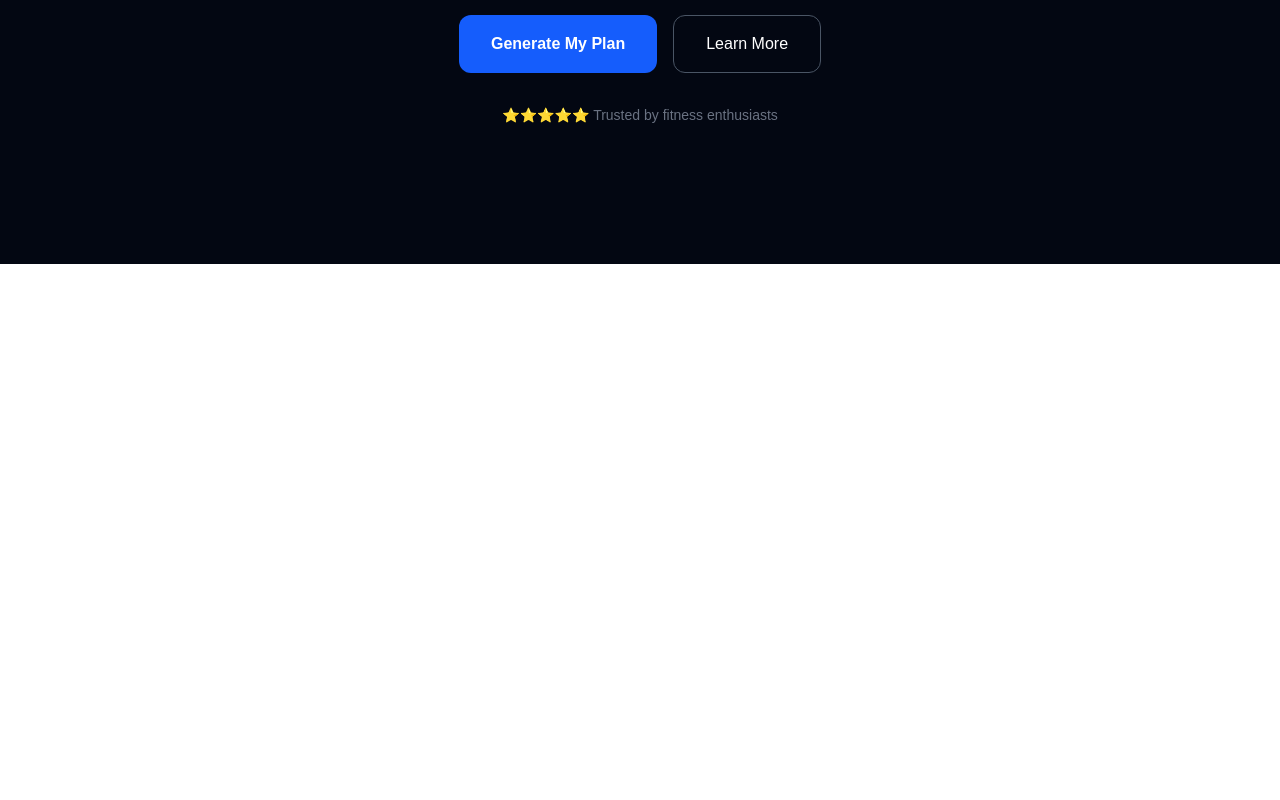
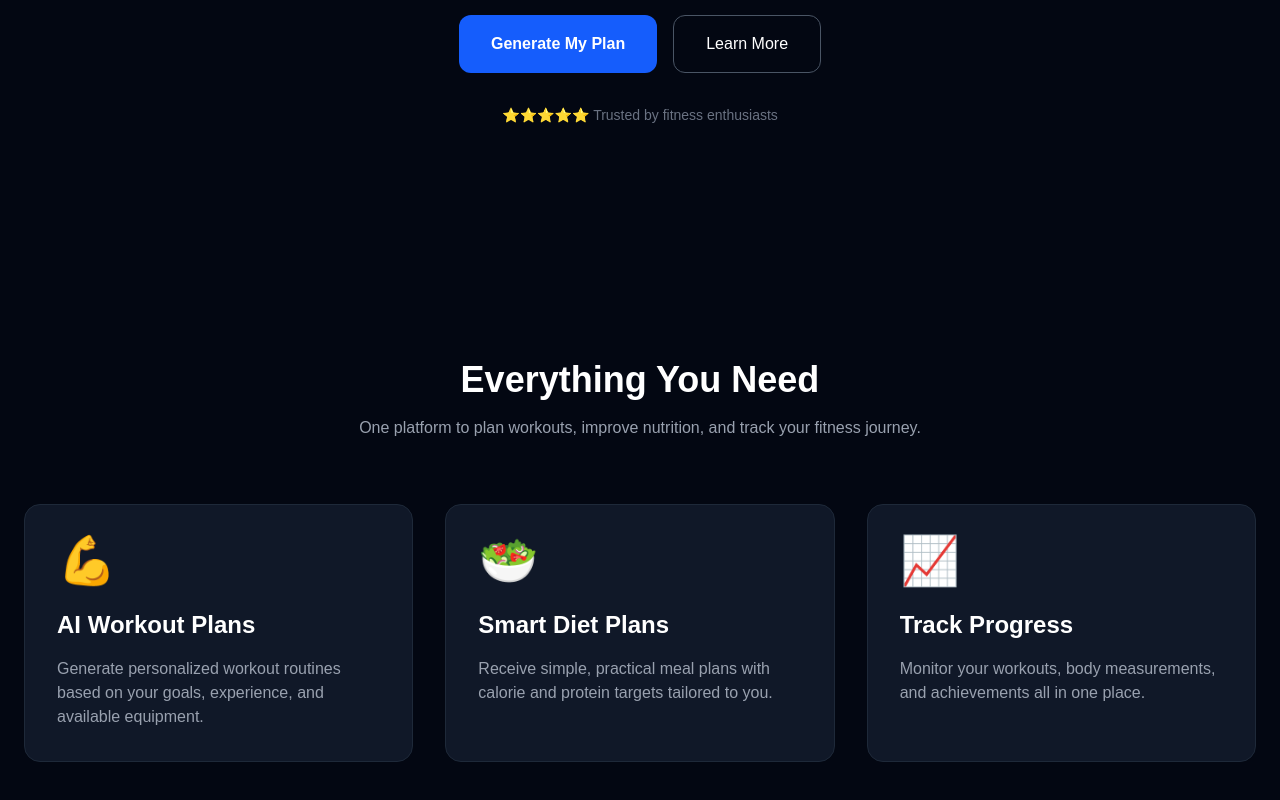
Before and after one commit to Vingerfist/fitness-app, a Next.js app: page / in a window 1280 px wide. Shown: the part 536-1336 px from the top of the page. Before the commit the page ends 800 px from the top, so only its background shows below. Built offline with nearby package versions, Linux system fonts and the light colour scheme.

Commit message:
feat: add features section

```diff
--- a/src/app/page.tsx
+++ b/src/app/page.tsx
@@ -1,11 +1,13 @@
 import Navbar from "@/components/layout/Navbar";
 import Hero from "@/components/home/Hero";
+import Features from "@/components/home/Features";
 
 export default function Home() {
   return (
     <>
       <Navbar />
       <Hero />
+      <Features />
     </>
   );
 }
--- a/src/components/home/Features.tsx
+++ b/src/components/home/Features.tsx
@@ -0,0 +1,59 @@
+export default function Features() {
+    const features = [
+      {
+        icon: "💪",
+        title: "AI Workout Plans",
+        description:
+          "Generate personalized workout routines based on your goals, experience, and available equipment.",
+      },
+      {
+        icon: "🥗",
+        title: "Smart Diet Plans",
+        description:
+          "Receive simple, practical meal plans with calorie and protein targets tailored to you.",
+      },
+      {
+        icon: "📈",
+        title: "Track Progress",
+        description:
+          "Monitor your workouts, body measurements, and achievements all in one place.",
+      },
+    ];
+
+    return (
+      <section className="bg-gray-950 px-6 py-24 text-white">
+        <div className="mx-auto max-w-7xl">
+
+          <h2 className="text-center text-4xl font-bold">
+            Everything You Need
+          </h2>
+
+          <p className="mx-auto mt-4 max-w-2xl text-center text-gray-400">
+            One platform to plan workouts, improve nutrition,
+            and track your fitness journey.
+          </p>
+
+          <div className="mt-16 grid gap-8 md:grid-cols-3">
+
+            {features.map((feature) => (
+              <div
+                key={feature.title}
+                className="rounded-2xl border border-gray-800 bg-gray-900 p-8 transition duration-300 hover:-translate-y-2 hover:border-blue-500 hover:shadow-2xl"
+              >
+                <div className="text-5xl">{feature.icon}</div>
+
+                <h3 className="mt-6 text-2xl font-semibold">
+                  {feature.title}
+                </h3>
+
+                <p className="mt-4 text-gray-400">
+                  {feature.description}
+                </p>
+              </div>
+            ))}
+
+          </div>
+        </div>
+      </section>
+    );
+  }
```
